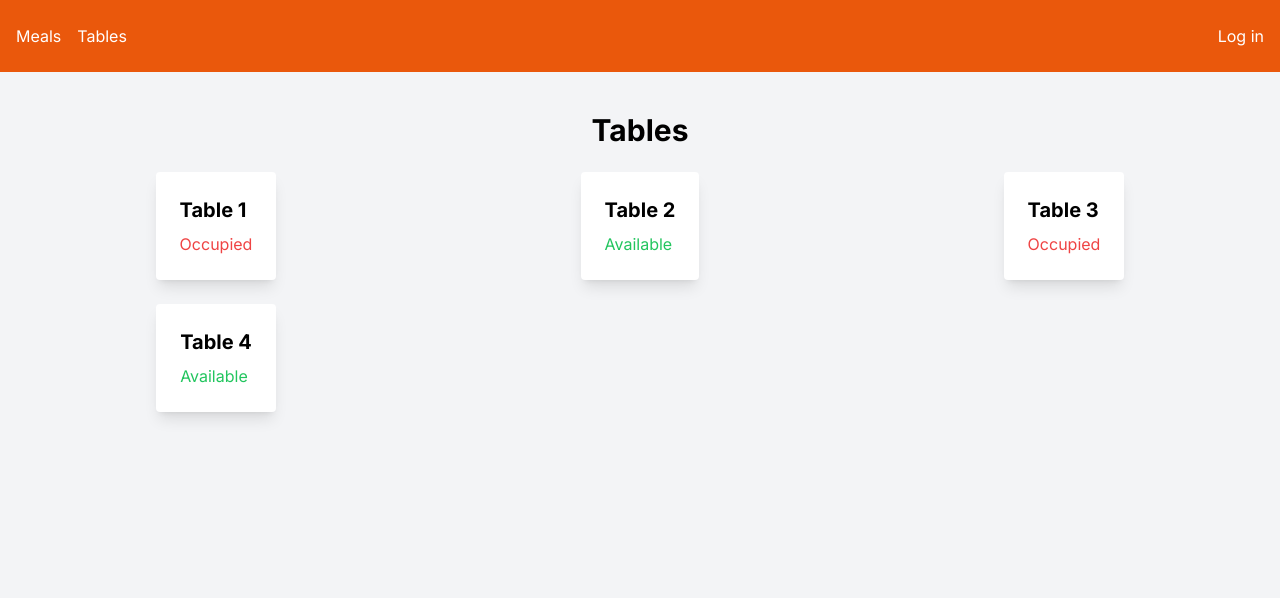
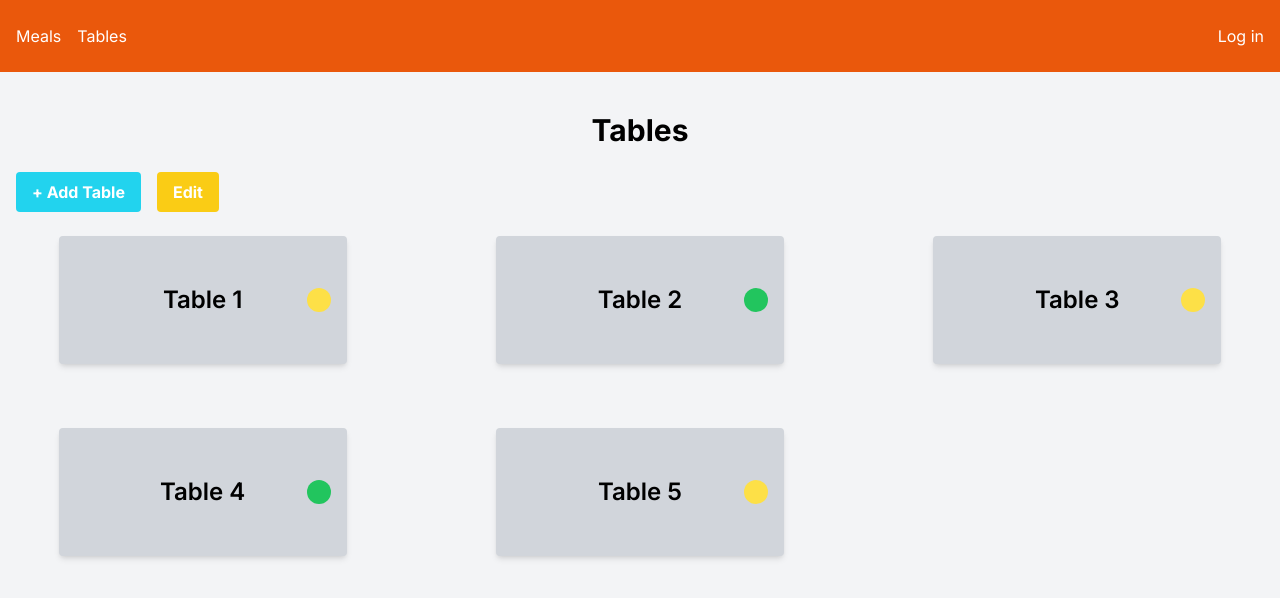
Before and after one commit to azamatbayramov/restoran4ik, a Next.js app: page /tables in a window 1280 px wide. Shown: the top 598 px of the page. Built offline with nearby package versions, Linux system fonts and the light colour scheme.

Commit message:
add tables page func.

```diff
--- a/src/app/tables/page.tsx
+++ b/src/app/tables/page.tsx
@@ -1,36 +1,100 @@
+'use client';
+import React, { useState } from "react";
 import TableCard from "@/components/TableCard/TableCard";
 
-const tables = [
-    {
-        title: 'Table 1',
-        isOccupied: true,
-    },
-    {
-        title: 'Table 2',
-        isOccupied: false,
-    },
-    {
-        title: 'Table 3',
-        isOccupied: true,
-    },
-    {
-        title: 'Table 4',
-        isOccupied: false,
-    },
+// Define a type for the table object
+interface Table {
+  id: number;
+  title: string;
+  isOccupied: boolean;
+}
+
+// Initial list of tables. Add from firebase pls
+const initialTables: Table[] = [
+  { id: 1, title: "Table 1", isOccupied: true },
+  { id: 2, title: "Table 2", isOccupied: false },
+  { id: 3, title: "Table 3", isOccupied: true },
+  { id: 4, title: "Table 4", isOccupied: false },
+  { id: 5, title: "Table 5", isOccupied: true },
 ];
 
 const Page: React.FC = () => {
+  // Use state to manage the list of tables and edit mode
+  const [tables, setTables] = useState<Table[]>(initialTables);
+  const [editMode, setEditMode] = useState<boolean>(false);
+
+  // Function to add a new table
+  const addTable = () => {
+    // Find the maximum existing table ID
+    const maxId = tables.reduce((max, table) => Math.max(max, table.id), 0);
+    const newTableNumber = maxId + 1;
+
+    const newTable: Table = {
+      id: newTableNumber, // Assign a new unique id based on the highest existing id
+      title: `Table ${newTableNumber}`,
+      isOccupied: false, // Defaulting new tables to 'Available'
+    };
+    setTables((prevTables) => [...prevTables, newTable]);
+  };
+
+  // Function to toggle edit mode
+  const toggleEditMode = () => {
+    setEditMode((prevEditMode) => !prevEditMode);
+  };
+
+  // Function to delete a table by id
+  const deleteTable = (id: number) => {
+    setTables((prevTables) => prevTables.filter(table => table.id !== id));
+  };
+
+  // Function to toggle the isOccupied status of a table
+  const toggleOccupiedStatus = (id: number) => {
+    setTables((prevTables) =>
+      prevTables.map((table) =>
+        table.id === id ? { ...table, isOccupied: !table.isOccupied } : table
+      )
+    );
+  };
+
   return (
     <div className="bg-gray-100 min-h-screen py-10 flex flex-col items-center">
-            <div className="container px-4">
+      <div className="container mx-auto px-4">
         <h1 className="text-3xl font-bold mb-6 text-center">Tables</h1>
-                <div className="grid gap-6 md:grid-cols-2 lg:grid-cols-3 justify-items-center">
-                    {tables.map((table, index) => (
-                        <TableCard
-                            key={index}
-                            title={table.title}
-                            isOccupied={table.isOccupied}
-                        />
+        <div className="flex space-x-4 mb-6">
+          <button
+            onClick={addTable}
+            disabled={editMode} // Disable the button when in edit mode
+            className={`bg-cyan-400 text-white font-bold py-2 px-4 rounded hover:bg-cyan-500 ${editMode ? 'opacity-50 cursor-not-allowed' : ''}`}
+          >
+            + Add Table
+          </button>
+          <button
+            onClick={toggleEditMode}
+            className={`font-bold py-2 px-4 rounded text-white ${
+              editMode ? 'bg-green-500 hover:bg-green-600' : 'bg-yellow-400 hover:bg-yellow-500'
+            }`}
+          >
+            {editMode ? 'Done' : 'Edit'}
+          </button>
+        </div>
+        <div className="grid gap-16 md:grid-cols-2 lg:grid-cols-3 justify-items-center">
+          {tables.map((table) => (
+            <div key={table.id} className="relative">
+              <div
+                onClick={() => editMode && toggleOccupiedStatus(table.id)}
+                className="cursor-pointer"
+              >
+                <TableCard title={table.title} isOccupied={table.isOccupied} />
+              </div>
+              {editMode && (
+                <button
+                  onClick={() => deleteTable(table.id)}
+                  className="absolute top-2 right-2 bg-red-600 text-white rounded-full h-6 w-6 flex items-center justify-center hover:bg-red-800"
+                >
+                  X
+                </button>
+              )}
+            </div>
           ))}
         </div>
       </div>
--- a/src/components/TableCard/TableCard.tsx
+++ b/src/components/TableCard/TableCard.tsx
@@ -1,19 +1,21 @@
-// components/TableCard.tsx
+import React from "react";
 
 interface TableCardProps {
-    title: string;
-    isOccupied: boolean;
+  title: string;
+  isOccupied: boolean;
 }
 
 const TableCard: React.FC<TableCardProps> = ({ title, isOccupied }) => {
-    return (
-        <div className="max-w-sm rounded overflow-hidden shadow-lg bg-white p-6">
-            <div className="font-bold text-xl mb-2">{title}</div>
-            <p className={`text-base ${isOccupied ? 'text-red-500' : 'text-green-500'}`}>
-                {isOccupied ? 'Occupied' : 'Available'}
-            </p>
-        </div>
-    );
+  return (
+    <div className="w-72 h-32 flex justify-center items-center bg-gray-300 rounded relative shadow-md">
+      <div className="text-2xl font-semibold">{title}</div>
+      <div
+        className={`absolute right-4 top-1/2 transform -translate-y-1/2 w-6 h-6 rounded-full ${
+          isOccupied ? "bg-yellow-300" : "bg-green-500"
+        }`}
+      ></div>
+    </div>
+  );
 };
 
 export default TableCard;
```
Lines whose indentation alone changed are shown as unchanged.
